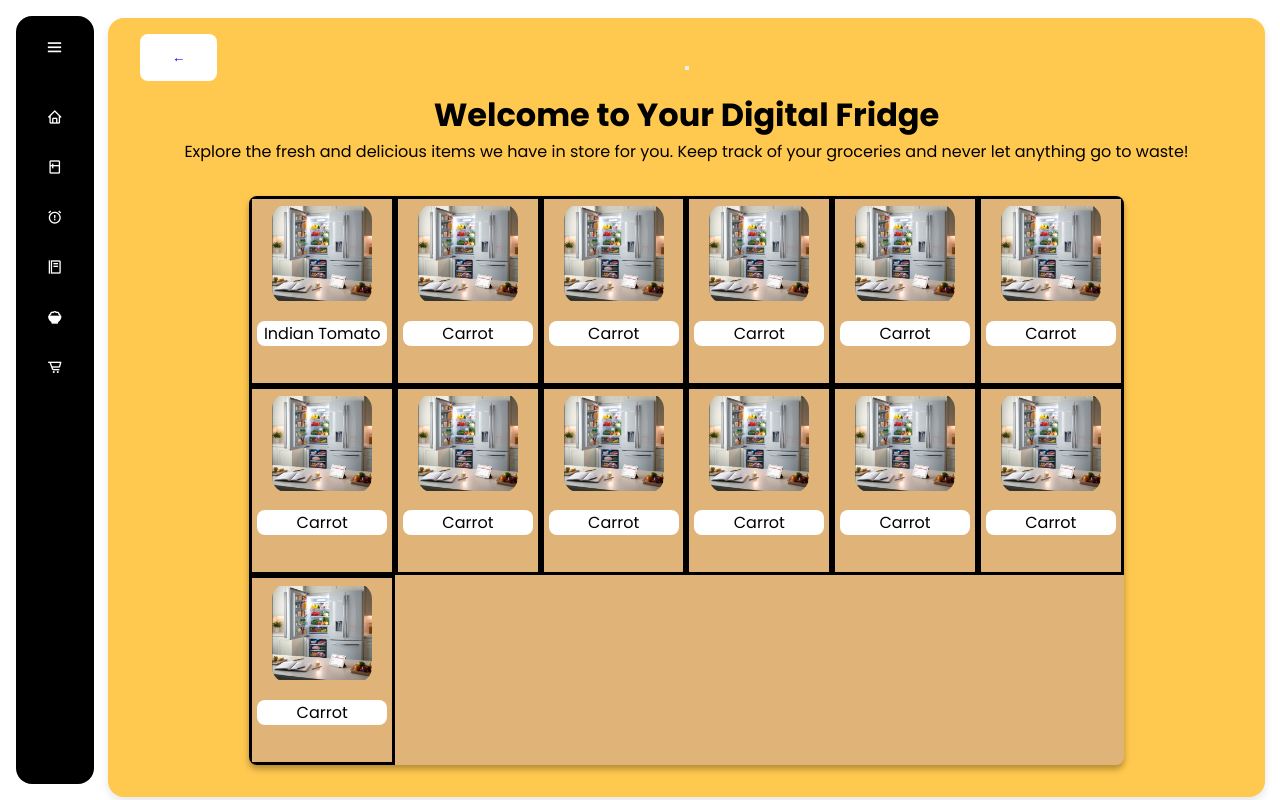
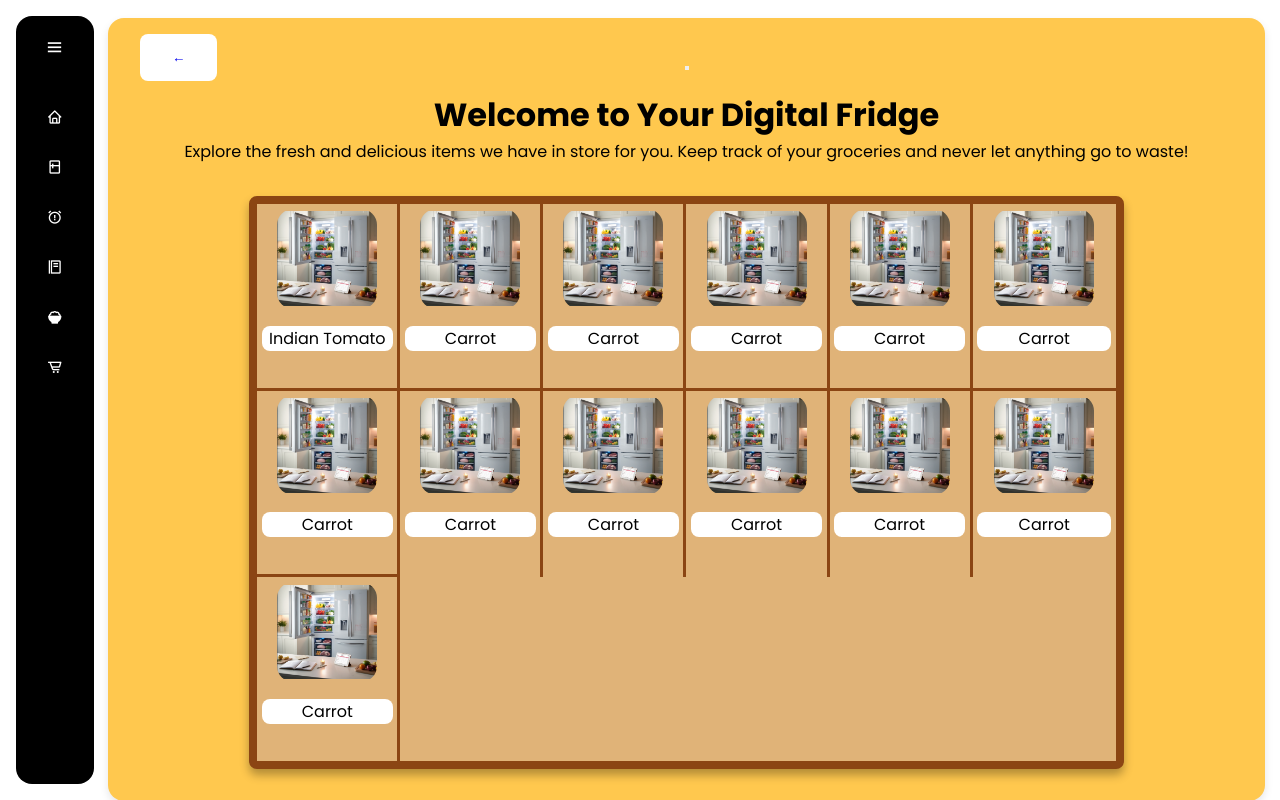
Before and after one commit to kosuri-indu/StockUp, a Flask app: page /fridgepeek in a window 1280 px wide. Run offline with Flask 3, Linux system fonts and the light colour scheme; some web fonts are replaced.

Commit message:
Fridge table

```diff
--- a/frontend/static/css/features.css
+++ b/frontend/static/css/features.css
@@ -55,7 +55,8 @@ body {
     position: relative;
     background-color: #e0b378;
     border-radius: 0.5rem;
-    box-shadow: 0 4px 6px rgba(0, 0, 0, 0.3);
+    border: 0.5rem solid #8B4513; /* Thick outer border for the shelf */
+    box-shadow: 0 6px 10px rgba(0, 0, 0, 0.3); /* More pronounced shadow for depth */
     overflow: hidden;
 }
 
@@ -63,7 +64,16 @@ body {
     position: relative;
     text-align: center;
     padding: 0.3rem;
-    border: 0.2rem solid;
+    border-right: 0.2rem solid #8B4513; /* Vertical dividers */
+    border-bottom: 0.2rem solid #8B4513; /* Horizontal dividers */
+}
+
+.grid-item:nth-child(6n) {
+    border-right: none; /* Remove right border for last item in each row */
+}
+
+.grid-item:nth-last-child(-n+6) {
+    border-bottom: none; /* Remove bottom border for last row */
 }
 
 .grid-item img {
@@ -78,6 +88,21 @@ body {
     border-radius: 0.5rem;
     background-color: white;
 }
+
+/* Adding subtle gradients for the shelf */
+.shelf::before {
+    content: '';
+    position: absolute;
+    top: -5px;
+    left: -5px;
+    right: -5px;
+    bottom: -5px;
+    background: linear-gradient(to right, #8B4513, #A0522D);
+    border-radius: 1rem;
+    z-index: -1;
+    box-shadow: 0 10px 15px rgba(0, 0, 0, 0.2); /* Shadow to create a raised effect */
+}
+
 
 
 /*Recipe Genie*/
```
